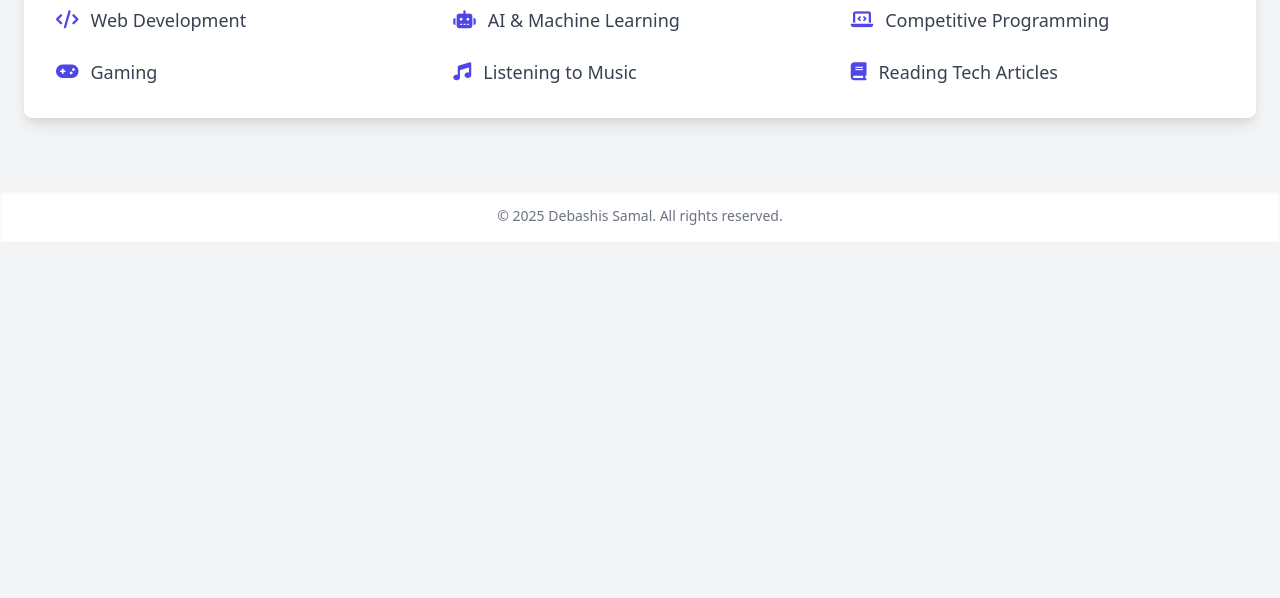
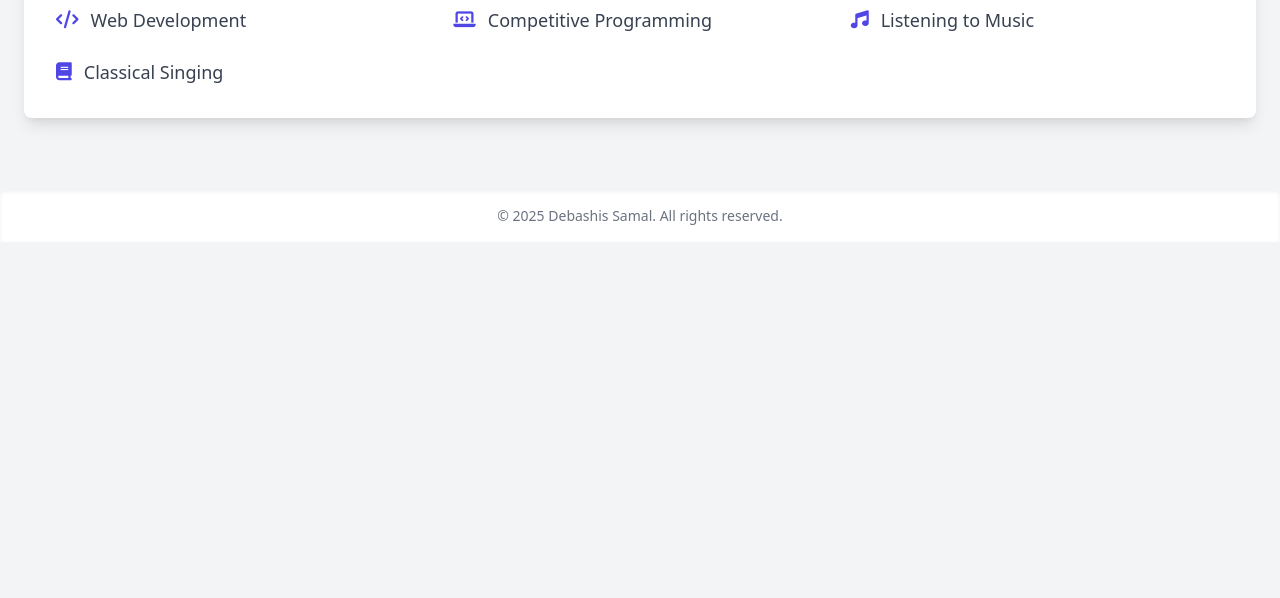
Before and after one commit to debashis1244/portfolio, a plain HTML site: page interests.html in a window 1280 px wide. Shown: the part 202-800 px from the top of the page. Drawn offline with nearby package versions, Linux system fonts and the light colour scheme.

Commit message:
Update interests.html

```diff
--- a/interests.html
+++ b/interests.html
@@ -27,11 +27,9 @@
 
       <ul class="grid grid-cols-1 sm:grid-cols-2 md:grid-cols-3 gap-6 text-lg text-gray-700">
         <li class="flex items-center space-x-3"><i class="fas fa-code text-indigo-600"></i><span>Web Development</span></li>
-        <li class="flex items-center space-x-3"><i class="fas fa-robot text-indigo-600"></i><span>AI & Machine Learning</span></li>
         <li class="flex items-center space-x-3"><i class="fas fa-laptop-code text-indigo-600"></i><span>Competitive Programming</span></li>
-        <li class="flex items-center space-x-3"><i class="fas fa-gamepad text-indigo-600"></i><span>Gaming</span></li>
         <li class="flex items-center space-x-3"><i class="fas fa-music text-indigo-600"></i><span>Listening to Music</span></li>
-        <li class="flex items-center space-x-3"><i class="fas fa-book text-indigo-600"></i><span>Reading Tech Articles</span></li>
+        <li class="flex items-center space-x-3"><i class="fas fa-book text-indigo-600"></i><span>Classical Singing</span></li>
       </ul>
     </section>
   </main>
```
